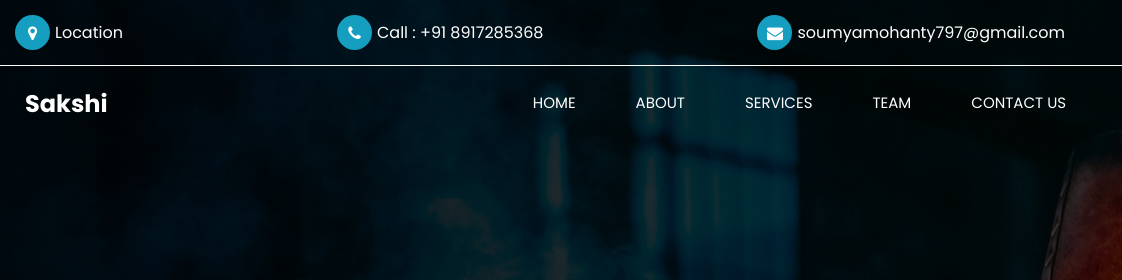
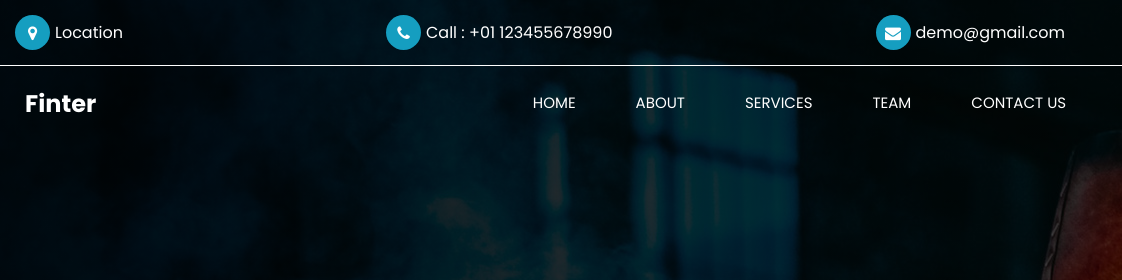
Before and after one commit to soumyamohanty96/repo34, a plain HTML site: page index.html in a window 1280 px wide. Shown: the top 280 px of the page, 0-1122 px from the left. Drawn offline with nearby package versions, Linux system fonts and the light colour scheme; some packages are replaced by stand-ins of ours.

Commit message:
Revert "update2"
This reverts commit 71ffa633e86c363613735b3aecd53553ef2073e2.

```diff
--- a/index.html
+++ b/index.html
@@ -52,13 +52,13 @@
             <a href="">
               <i class="fa fa-phone" aria-hidden="true"></i>
               <span>
-                Call : +91 8917285368
+                Call : +01 123455678990
               </span>
             </a>
             <a href="">
               <i class="fa fa-envelope" aria-hidden="true"></i>
               <span>
-                soumyamohanty797@gmail.com
+                demo@gmail.com
               </span>
             </a>
           </div>
@@ -81,7 +81,7 @@
       <div class="header_bottom">
         <div class="container-fluid">
           <nav class="navbar navbar-expand-lg custom_nav-container ">
-            <a class="navbar-brand " href="index.html"> Sakshi </a>
+            <a class="navbar-brand " href="index.html"> Finter </a>
 
             <button class="navbar-toggler" type="button" data-toggle="collapse" data-target="#navbarSupportedContent" aria-controls="navbarSupportedContent" aria-expanded="false" aria-label="Toggle navigation">
               <span class=""> </span>
```
